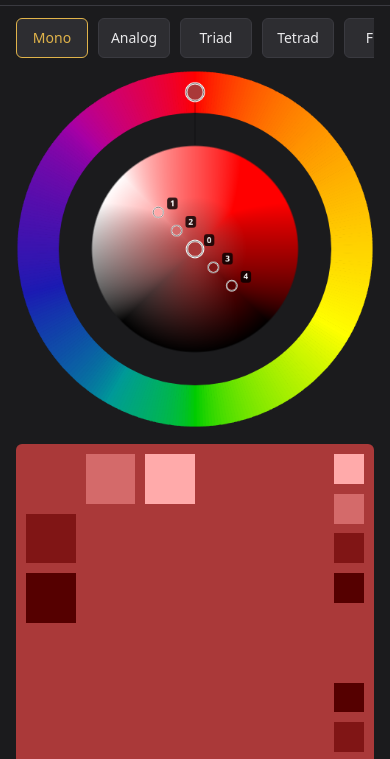
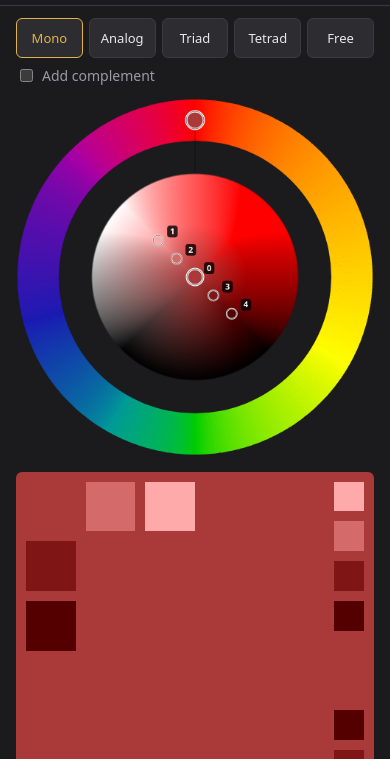
Before and after one commit to breeze4/color-picker, a website with bundled scripts: page frontend/index.html in a window 390 px wide. Shown: the part 59-818 px from the top of the page. Built offline with nearby package versions, Linux system fonts and the light colour scheme.

Commit message:
Fit the scheme buttons to the phone width
On phones the scheme row is a five-column grid with the complement
checkbox on its own line, so nothing scrolls sideways.

```diff
--- a/frontend/css/style.css
+++ b/frontend/css/style.css
@@ -268,8 +268,17 @@ dialog::backdrop { background: #000a; }
 
   main { display: flex; flex-direction: column; gap: 0; padding: 0 16px 32px; }
   .panel { display: contents; }
-  .schemes { order: 1; padding-top: 12px; margin-bottom: 4px; flex-wrap: nowrap; overflow-x: auto; }
-  .schemes label { white-space: nowrap; }
+  .schemes {
+    order: 1;
+    display: grid;
+    grid-template-columns: repeat(5, minmax(0, 1fr));
+    gap: 6px;
+    padding-top: 12px;
+    margin-bottom: 4px;
+    overflow: visible;
+  }
+  .schemes button { min-width: 0; padding: 6px 2px; font-size: 13px; }
+  .schemes label { grid-column: 1 / -1; white-space: nowrap; padding-top: 2px; }
   #wheel { order: 2; margin: 8px auto 16px; }
   .hint { display: none; }
   .preview { order: 4; max-width: none; margin: 0 0 12px; }
```
